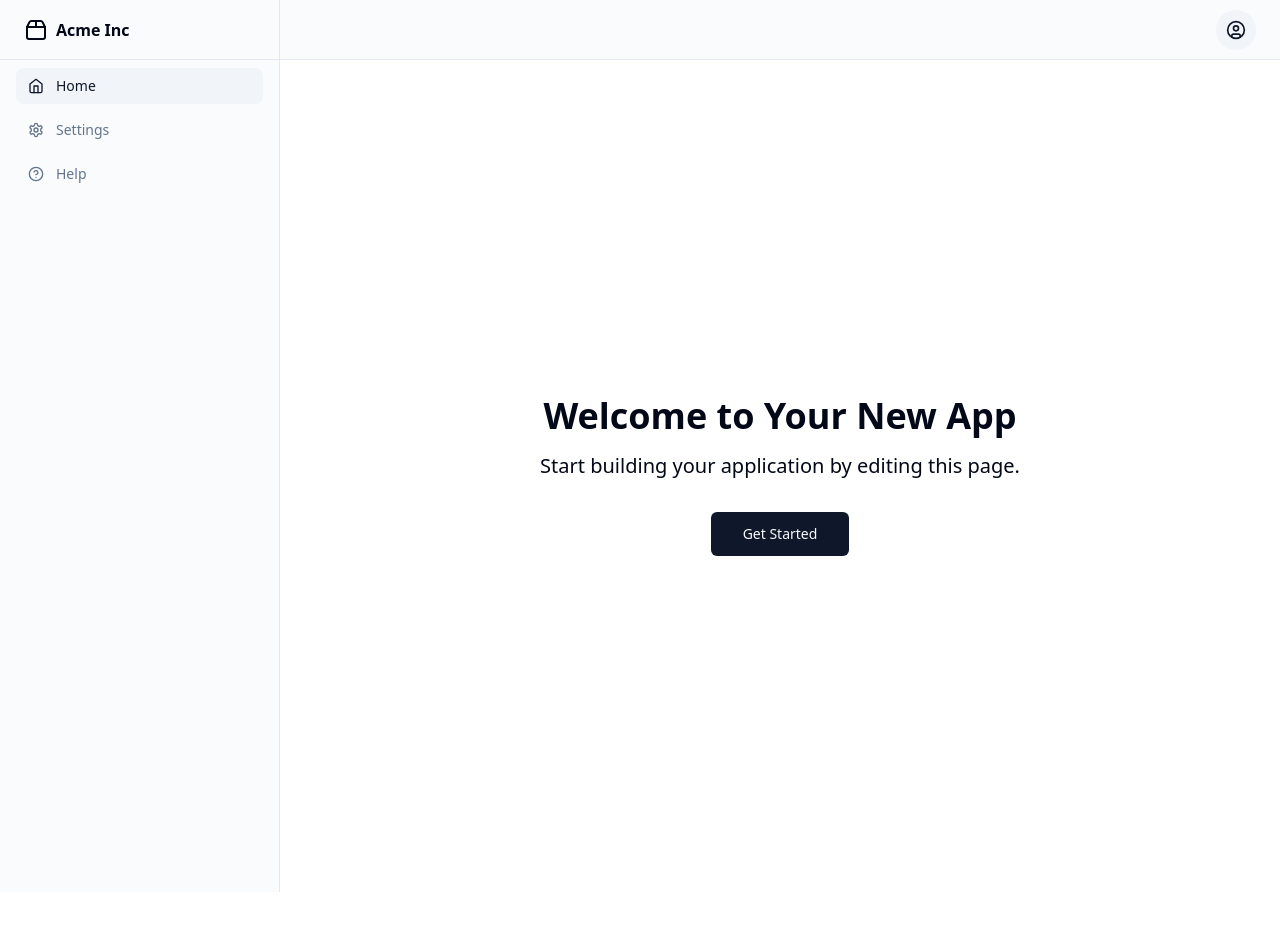
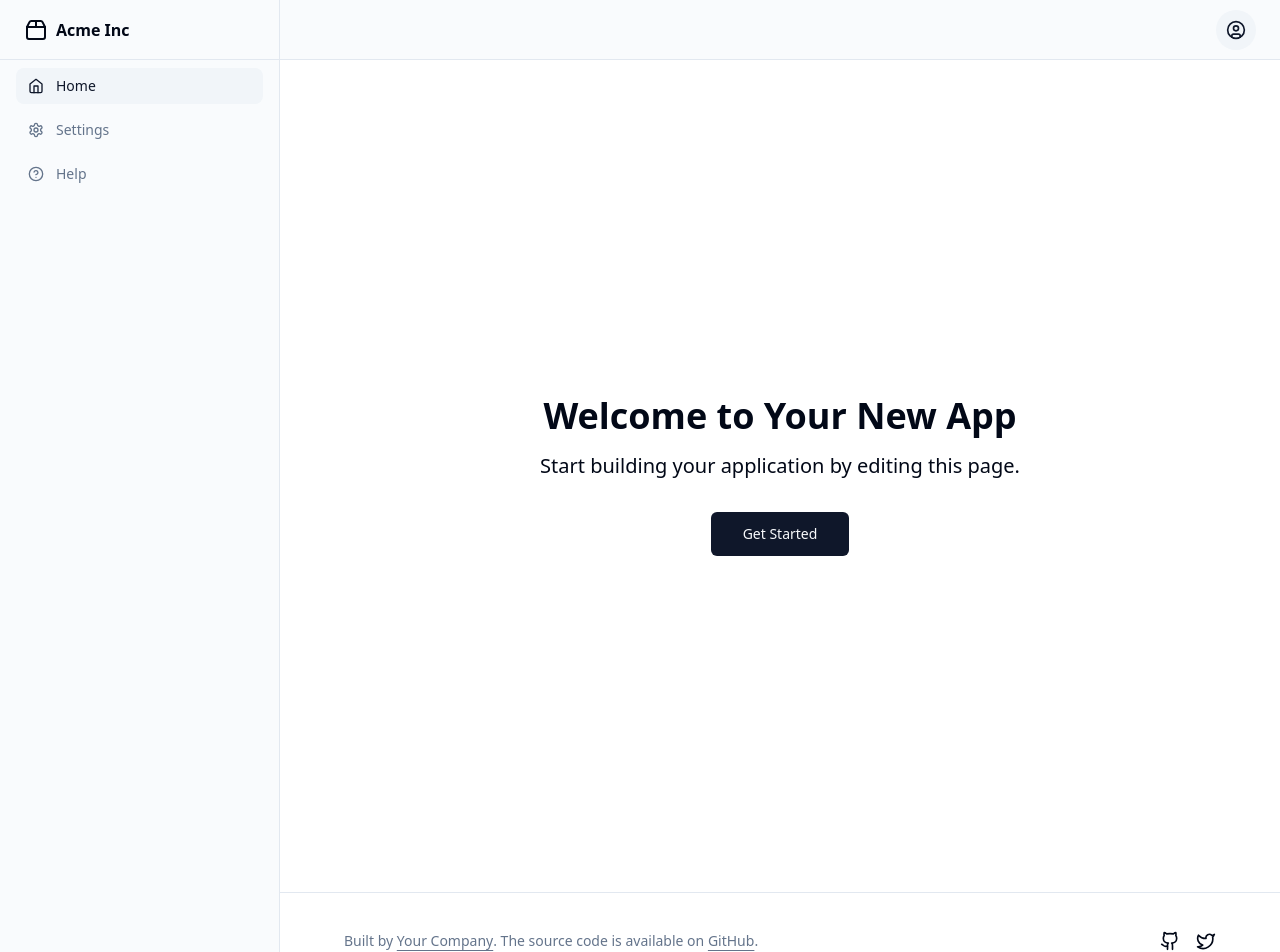
Before and after one commit to GPT-Engineer-App-Dev/base-creator, a React (Vite) app: page / in a window 1280 px wide. Shown: the top 952 px of the page. Before the commit the page ends 892 px from the top, so only its background shows below. Built offline with nearby package versions, Linux system fonts and the light colour scheme.

Commit message:
Add footer component to the layout

```diff
--- /dev/null
+++ b/src/layouts/sidebar/_components/Footer.jsx
@@ -0,0 +1,43 @@
+import { Github, Twitter } from "lucide-react";
+
+const Footer = () => {
+  return (
+    <footer className="border-t py-6 md:px-8 md:py-0">
+      <div className="container flex flex-col items-center justify-between gap-4 md:h-24 md:flex-row">
+        <p className="text-center text-sm leading-loose text-muted-foreground md:text-left">
+          Built by{" "}
+          <a
+            href="#"
+            target="_blank"
+            rel="noreferrer"
+            className="font-medium underline underline-offset-4"
+          >
+            Your Company
+          </a>
+          . The source code is available on{" "}
+          <a
+            href="#"
+            target="_blank"
+            rel="noreferrer"
+            className="font-medium underline underline-offset-4"
+          >
+            GitHub
+          </a>
+          .
+        </p>
+        <div className="flex items-center gap-4">
+          <a href="#" target="_blank" rel="noreferrer">
+            <Github className="h-5 w-5" />
+            <span className="sr-only">GitHub</span>
+          </a>
+          <a href="#" target="_blank" rel="noreferrer">
+            <Twitter className="h-5 w-5" />
+            <span className="sr-only">Twitter</span>
+          </a>
+        </div>
+      </div>
+    </footer>
+  );
+};
+
+export default Footer;
--- a/src/layouts/sidebar/index.jsx
+++ b/src/layouts/sidebar/index.jsx
@@ -2,6 +2,7 @@ import { Outlet } from "react-router-dom";
 import { MobileSidebar } from "./_components/MobileSidebar";
 import { NavbarAndSidebar } from "./_components/NavbarAndSidebar";
 import { UserMenu } from "../navbar/_components/UserMenu";
+import Footer from "./_components/Footer";
 
 const Layout = () => {
   return (
@@ -17,6 +18,7 @@ const Layout = () => {
         <main className="flex-grow p-4 overflow-auto">
           <Outlet />
         </main>
+        <Footer />
       </div>
     </div>
   );
```
